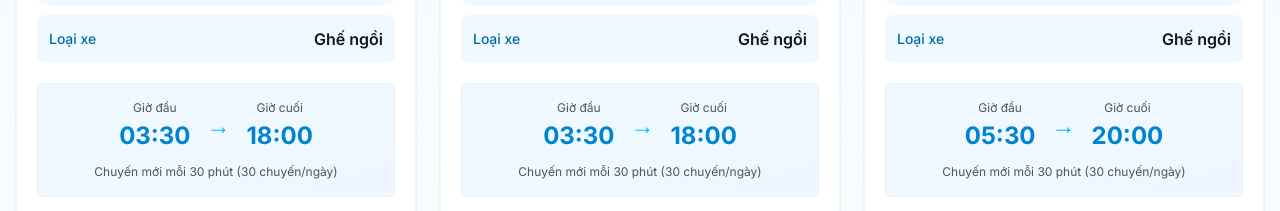
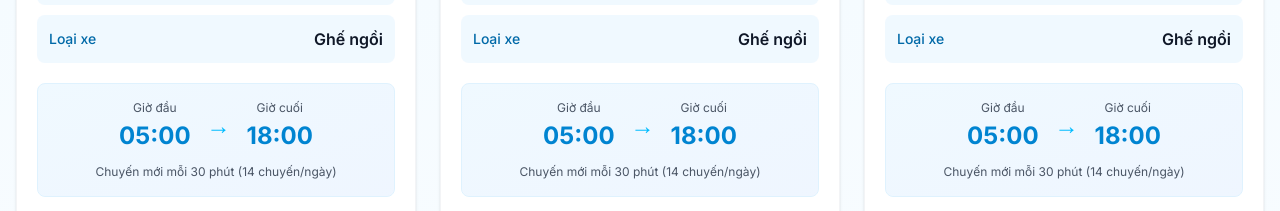
Before and after one commit to QuangMinh02052004/C-ng_Ty_TNHH_VoCucPhuong, a Next.js app: page / in a window 1280 px wide. Shown: the part 2170-2381 px from the top of the page. Built offline with nearby package versions, Linux system fonts and the light colour scheme; no server answers.

Commit message:
Update dat-ve page to fetch routes from TongHop API instead of hardcoded data

```diff
--- /dev/null
+++ b/src/app/api/routes/route.ts
@@ -0,0 +1,60 @@
+import { NextResponse } from 'next/server';
+import { routes as fallbackRoutes } from '@/data/routes';
+
+export const dynamic = 'force-dynamic';
+
+const TONGHOP_URL = process.env.TONGHOP_URL || 'https://vocucphuongmanage.vercel.app';
+
+// Helper: Generate departure times from operatingStart to operatingEnd
+function generateDepartureTimes(start: string, end: string, interval: number): string[] {
+    const times: string[] = [];
+    const [startH, startM] = start.split(':').map(Number);
+    const [endH, endM] = end.split(':').map(Number);
+    let current = startH * 60 + startM;
+    const endMin = endH * 60 + endM;
+    while (current <= endMin) {
+        const h = String(Math.floor(current / 60)).padStart(2, '0');
+        const m = String(current % 60).padStart(2, '0');
+        times.push(`${h}:${m}`);
+        current += interval;
+    }
+    return times;
+}
+
+// GET /api/routes - Lấy danh sách tuyến từ TongHop, convert sang DatVe format
+export async function GET() {
+    try {
+        const res = await fetch(`${TONGHOP_URL}/api/tong-hop/routes`, {
+            next: { revalidate: 60 }, // Cache 60 giây
+        });
+
+        if (!res.ok) throw new Error('Failed to fetch routes from TongHop');
+
+        const tongHopRoutes = await res.json();
+
+        // Convert TongHop format → DatVe format
+        const datVeRoutes = tongHopRoutes
+            .filter((r: any) => r.isActive)
+            .map((r: any, index: number) => ({
+                id: String(r.id || index + 1),
+                from: r.fromStation || '',
+                to: `${r.toStation || ''} (${r.routeType === 'cao_toc' ? 'Cao tốc' : 'Quốc lộ'})`,
+                price: parseFloat(r.price) || 0,
+                duration: r.duration || '',
+                departureTime: generateDepartureTimes(
+                    r.operatingStart || '05:30',
+                    r.operatingEnd || '20:00',
+                    r.intervalMinutes || 30
+                ),
+                availableSeats: r.seats || 28,
+                busType: r.busType || 'Ghế ngồi',
+                distance: parseInt(r.distance) || 80,
+            }));
+
+        return NextResponse.json(datVeRoutes);
+    } catch (error) {
+        console.error('[Routes API] Error fetching from TongHop:', error);
+        // Fallback to hardcoded routes
+        return NextResponse.json(fallbackRoutes);
+    }
+}
--- a/src/app/dat-ve/page.tsx
+++ b/src/app/dat-ve/page.tsx
@@ -3,7 +3,8 @@
 import { useState, useEffect, Suspense } from 'react';
 import { useSearchParams, useRouter } from 'next/navigation';
 import { useSession } from 'next-auth/react';
-import { routes } from '@/data/routes';
+import { routes as fallbackRoutes } from '@/data/routes';
+import { Route } from '@/types';
 
 function DatVeContent() {
     const searchParams = useSearchParams();
@@ -22,9 +23,18 @@ function DatVeContent() {
         seats: 1,
     });
 
-    const [selectedRoute, setSelectedRoute] = useState<typeof routes[0] | null>(null);
+    const [routes, setRoutes] = useState<Route[]>(fallbackRoutes);
+    const [selectedRoute, setSelectedRoute] = useState<Route | null>(null);
     const [loading, setLoading] = useState(false);
     const [error, setError] = useState<string | null>(null);
+
+    // Load routes from API
+    useEffect(() => {
+        fetch('/api/routes')
+            .then(res => res.json())
+            .then(data => { if (Array.isArray(data) && data.length > 0) setRoutes(data); })
+            .catch(() => { /* fallback already set */ });
+    }, []);
 
     // Tự động điền tuyến đường và khung giờ khi có route và time trong URL
     useEffect(() => {
@@ -39,7 +49,7 @@ function DatVeContent() {
                 }));
             }
         }
-    }, [routeIdFromUrl, timeFromUrl]);
+    }, [routeIdFromUrl, timeFromUrl, routes]);
 
     // Tự động điền thông tin khách hàng khi đã đăng nhập
     useEffect(() => {
@@ -53,79 +63,10 @@ function DatVeContent() {
         }
     }, [session]);
 
-    // Lấy danh sách khung giờ theo tuyến đường
+    // Lấy danh sách khung giờ từ route data (API)
     const getTimeSlots = () => {
         if (!selectedRoute) return [];
-
-        const routeId = selectedRoute.id;
-        let startHour = 5;
-        let startMinute = 30;
-        let endHour = 20;
-        let endMinute = 0;
-
-        // Cấu hình khung giờ theo từng tuyến
-        switch (routeId) {
-            case '5': // Sài Gòn → Xuân Lộc (Cao tốc): 5h30 - 18h30
-                startHour = 5;
-                startMinute = 30;
-                endHour = 18;
-                endMinute = 30;
-                break;
-            case '3': // Sài Gòn → Long Khánh (Cao tốc): 5h30 - 20h
-            case '4': // Sài Gòn → Long Khánh (Quốc lộ): 5h30 - 20h
-                startHour = 5;
-                startMinute = 30;
-                endHour = 20;
-                endMinute = 0;
-                break;
-            case '6': // Sài Gòn → Xuân Lộc (Quốc lộ): 5h30 - 17h
-                startHour = 5;
-                startMinute = 30;
-                endHour = 17;
-                endMinute = 0;
-                break;
-            case '7': // Xuân Lộc → Sài Gòn (Cao tốc): 3h30 - 17h
-            case '8': // Xuân Lộc → Sài Gòn (Quốc lộ): 3h30 - 17h
-                startHour = 3;
-                startMinute = 30;
-                endHour = 17;
-                endMinute = 0;
-                break;
-            case '1': // Long Khánh → Sài Gòn (Cao tốc): 3h30 - 18h
-            case '2': // Long Khánh → Sài Gòn (Quốc lộ): 3h30 - 18h
-                startHour = 3;
-                startMinute = 30;
-                endHour = 18;
-                endMinute = 0;
-                break;
-            default:
-                startHour = 5;
-                startMinute = 30;
-                endHour = 20;
-                endMinute = 0;
-        }
-
-        // Tạo danh sách khung giờ (mỗi 30 phút)
-        const timeSlots: string[] = [];
-        let currentHour = startHour;
-        let currentMinute = startMinute;
-
-        while (
-            currentHour < endHour ||
-            (currentHour === endHour && currentMinute <= endMinute)
-        ) {
-            const timeString = `${String(currentHour).padStart(2, '0')}:${String(currentMinute).padStart(2, '0')}`;
-            timeSlots.push(timeString);
-
-            // Tăng 30 phút
-            currentMinute += 30;
-            if (currentMinute >= 60) {
-                currentMinute = 0;
-                currentHour += 1;
-            }
-        }
-
-        return timeSlots;
+        return selectedRoute.departureTime || [];
     };
 
     const handleRouteChange = (routeId: string) => {
--- a/src/app/page.tsx
+++ b/src/app/page.tsx
@@ -1,54 +1,46 @@
 import Link from 'next/link';
-import { routes } from '@/data/routes';
+import { routes as fallbackRoutes } from '@/data/routes';
 import HeroCarousel from '@/components/HeroCarousel';
 import RouteArrow from '@/components/RouteArrow';
 
-// Helper function để generate tất cả khung giờ
-function generateTimeSlots(startTime: string, endTime: string): string[] {
-  const slots: string[] = [];
-  const [startHour, startMinute] = startTime.split(':').map(Number);
-  const [endHour, endMinute] = endTime.split(':').map(Number);
+const TONGHOP_URL = process.env.TONGHOP_URL || 'https://vocucphuongmanage.vercel.app';
 
-  let currentHour = startHour;
-  let currentMinute = startMinute;
-
-  while (currentHour < endHour || (currentHour === endHour && currentMinute <= endMinute)) {
-    const timeString = `${String(currentHour).padStart(2, '0')}:${String(currentMinute).padStart(2, '0')}`;
-    slots.push(timeString);
-
-    // Tăng 30 phút
-    currentMinute += 30;
-    if (currentMinute >= 60) {
-      currentMinute = 0;
-      currentHour += 1;
-    }
+function generateTimes(start: string, end: string, interval: number): string[] {
+  const times: string[] = [];
+  const [sH, sM] = start.split(':').map(Number);
+  const [eH, eM] = end.split(':').map(Number);
+  let cur = sH * 60 + sM;
+  const endMin = eH * 60 + eM;
+  while (cur <= endMin) {
+    times.push(`${String(Math.floor(cur / 60)).padStart(2, '0')}:${String(cur % 60).padStart(2, '0')}`);
+    cur += interval;
   }
-
-  return slots;
+  return times;
 }
 
-// Helper function để lấy khung giờ theo tuyến
-function getRouteTimeSlots(routeId: string): string[] {
-  switch (routeId) {
-    case '5': // Sài Gòn → Xuân Lộc (Cao tốc)
-      return generateTimeSlots('05:30', '18:30');
-    case '3': // Sài Gòn → Long Khánh (Cao tốc)
-    case '4': // Sài Gòn → Long Khánh (Quốc lộ)
-      return generateTimeSlots('05:30', '20:00');
-    case '6': // Sài Gòn → Xuân Lộc (Quốc lộ)
-      return generateTimeSlots('05:30', '17:00');
-    case '7': // Xuân Lộc → Sài Gòn (Cao tốc)
-    case '8': // Xuân Lộc → Sài Gòn (Quốc lộ)
-      return generateTimeSlots('03:30', '17:00');
-    case '1': // Long Khánh → Sài Gòn (Cao tốc)
-    case '2': // Long Khánh → Sài Gòn (Quốc lộ)
-      return generateTimeSlots('03:30', '18:00');
-    default:
-      return generateTimeSlots('05:30', '20:00');
+async function getRoutes() {
+  try {
+    const res = await fetch(`${TONGHOP_URL}/api/tong-hop/routes`, { next: { revalidate: 60 } });
+    if (!res.ok) throw new Error('fetch failed');
+    const data = await res.json();
+    return data.filter((r: any) => r.isActive).map((r: any, i: number) => ({
+      id: String(r.id || i + 1),
+      from: r.fromStation || '',
+      to: `${r.toStation || ''} (${r.routeType === 'cao_toc' ? 'Cao tốc' : 'Quốc lộ'})`,
+      price: parseFloat(r.price) || 0,
+      duration: r.duration || '',
+      departureTime: generateTimes(r.operatingStart || '05:30', r.operatingEnd || '20:00', r.intervalMinutes || 30),
+      availableSeats: r.seats || 28,
+      busType: r.busType || 'Ghế ngồi',
+      distance: parseInt(r.distance) || 80,
+    }));
+  } catch {
+    return fallbackRoutes;
   }
 }
 
-export default function Home() {
+export default async function Home() {
+  const routes = await getRoutes();
   return (
     <div>
       <HeroCarousel />
@@ -168,19 +160,19 @@ export default function Home() {
                       <div className="text-center">
                         <p className="text-xs text-gray-600 mb-1">Giờ đầu</p>
                         <p className="text-2xl font-bold text-sky-600">
-                          {getRouteTimeSlots(route.id)[0]}
+                          {route.departureTime[0]}
                         </p>
                       </div>
                       <div className="text-2xl text-sky-400">→</div>
                       <div className="text-center">
                         <p className="text-xs text-gray-600 mb-1">Giờ cuối</p>
                         <p className="text-2xl font-bold text-sky-600">
-                          {getRouteTimeSlots(route.id)[getRouteTimeSlots(route.id).length - 1]}
+                          {route.departureTime[route.departureTime.length - 1]}
                         </p>
                       </div>
                     </div>
                     <p className="text-center text-xs text-gray-600 mt-3">
-                      Chuyến mới mỗi 30 phút ({getRouteTimeSlots(route.id).length} chuyến/ngày)
+                      Chuyến mới mỗi 30 phút ({route.departureTime.length} chuyến/ngày)
                     </p>
                   </div>
 
--- a/src/app/tuyen-duong/page.tsx
+++ b/src/app/tuyen-duong/page.tsx
@@ -1,57 +1,21 @@
 'use client';
 
 import Link from 'next/link';
-import { routes } from '@/data/routes';
-import { useState } from 'react';
-
-
-// Helper function để generate tất cả khung giờ
-function generateTimeSlots(startTime: string, endTime: string): string[] {
-    const slots: string[] = [];
-    const [startHour, startMinute] = startTime.split(':').map(Number);
-    const [endHour, endMinute] = endTime.split(':').map(Number);
-
-    let currentHour = startHour;
-    let currentMinute = startMinute;
-
-    while (currentHour < endHour || (currentHour === endHour && currentMinute <= endMinute)) {
-        const timeString = `${String(currentHour).padStart(2, '0')}:${String(currentMinute).padStart(2, '0')}`;
-        slots.push(timeString);
-
-        // Tăng 30 phút
-        currentMinute += 30;
-        if (currentMinute >= 60) {
-            currentMinute = 0;
-            currentHour += 1;
-        }
-    }
-
-    return slots;
-}
-
-// Helper function để lấy khung giờ theo tuyến
-function getRouteTimeSlots(routeId: string): string[] {
-    switch (routeId) {
-        case '5': // Sài Gòn → Xuân Lộc (Cao tốc)
-            return generateTimeSlots('05:30', '18:30');
-        case '3': // Sài Gòn → Long Khánh (Cao tốc)
-        case '4': // Sài Gòn → Long Khánh (Quốc lộ)
-            return generateTimeSlots('05:30', '20:00');
-        case '6': // Sài Gòn → Xuân Lộc (Quốc lộ)
-            return generateTimeSlots('05:30', '17:00');
-        case '7': // Xuân Lộc → Sài Gòn (Cao tốc)
-        case '8': // Xuân Lộc → Sài Gòn (Quốc lộ)
-            return generateTimeSlots('03:30', '17:00');
-        case '1': // Long Khánh → Sài Gòn (Cao tốc)
-        case '2': // Long Khánh → Sài Gòn (Quốc lộ)
-            return generateTimeSlots('03:30', '18:00');
-        default:
-            return generateTimeSlots('05:30', '20:00');
-    }
-}
+import { routes as fallbackRoutes } from '@/data/routes';
+import { useState, useEffect } from 'react';
+import { Route } from '@/types';
 
 export default function TuyenDuongPage() {
+    const [routes, setRoutes] = useState<Route[]>(fallbackRoutes);
     const [selectedTimes, setSelectedTimes] = useState<{ [key: string]: string }>({});
+
+    // Load routes from API (TongHop)
+    useEffect(() => {
+        fetch('/api/routes')
+            .then(res => res.json())
+            .then(data => { if (Array.isArray(data) && data.length > 0) setRoutes(data); })
+            .catch(() => { /* fallback already set */ });
+    }, []);
 
     const handleTimeSelect = (routeId: string, time: string) => {
         setSelectedTimes(prev => ({
@@ -136,7 +100,7 @@ export default function TuyenDuongPage() {
                                 <div className="bg-gradient-to-br from-sky-50 to-blue-50 rounded-lg p-4 mb-4 border border-sky-100">
                                     <p className="text-sm font-medium text-gray-700 mb-3">Chọn giờ xuất bến:</p>
                                     <div className="grid grid-cols-4 gap-2 max-h-32 overflow-y-auto">
-                                        {getRouteTimeSlots(route.id).map((time, idx) => (
+                                        {route.departureTime.map((time, idx) => (
                                             <button
                                                 key={idx}
                                                 onClick={() => handleTimeSelect(route.id, time)}
@@ -150,7 +114,7 @@ export default function TuyenDuongPage() {
                                         ))}
                                     </div>
                                     <p className="text-center text-xs text-gray-600 mt-3">
-                                        Chuyến mới mỗi 30 phút ({getRouteTimeSlots(route.id).length} chuyến/ngày)
+                                        Chuyến mới mỗi 30 phút ({route.departureTime.length} chuyến/ngày)
                                     </p>
                                 </div>
 
```
